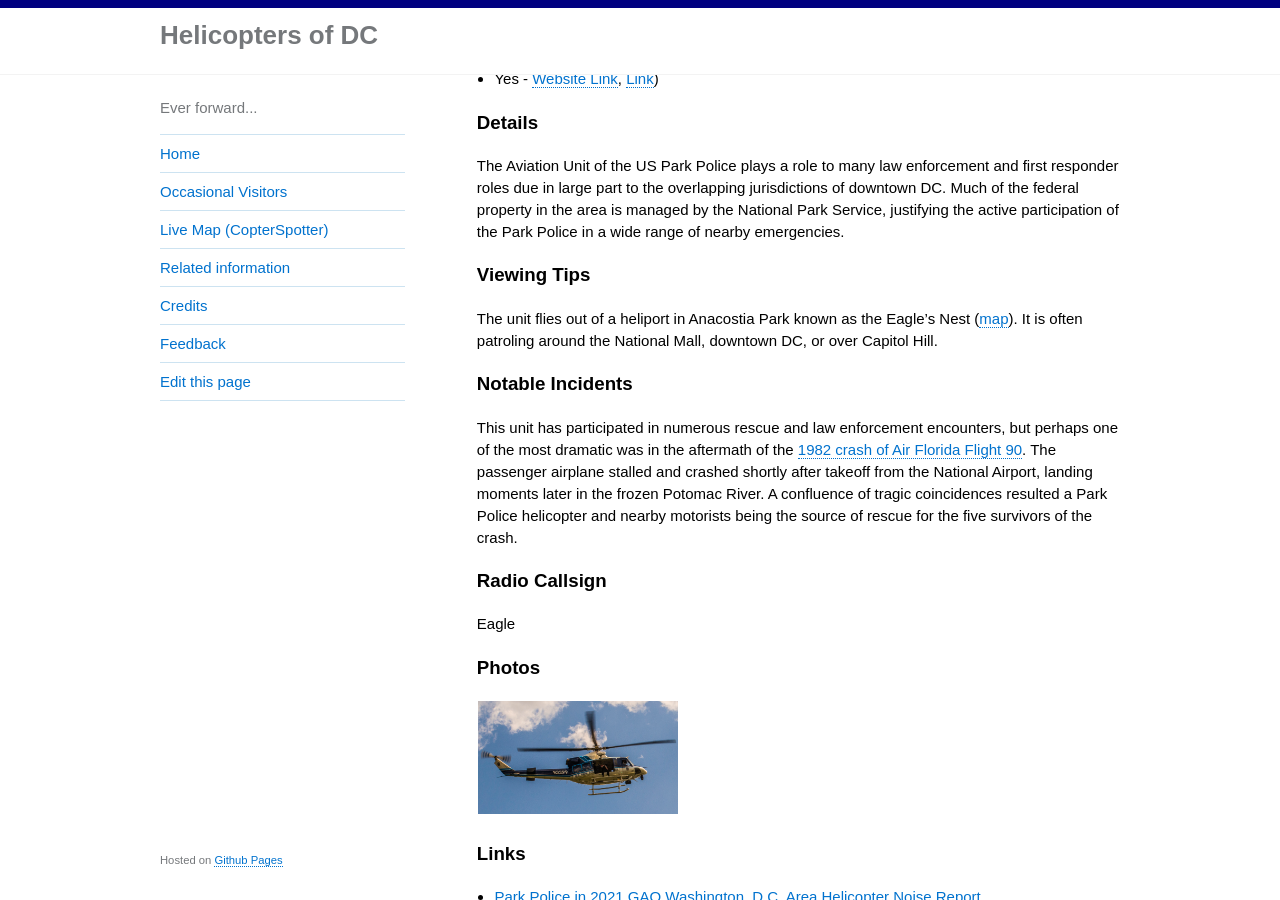
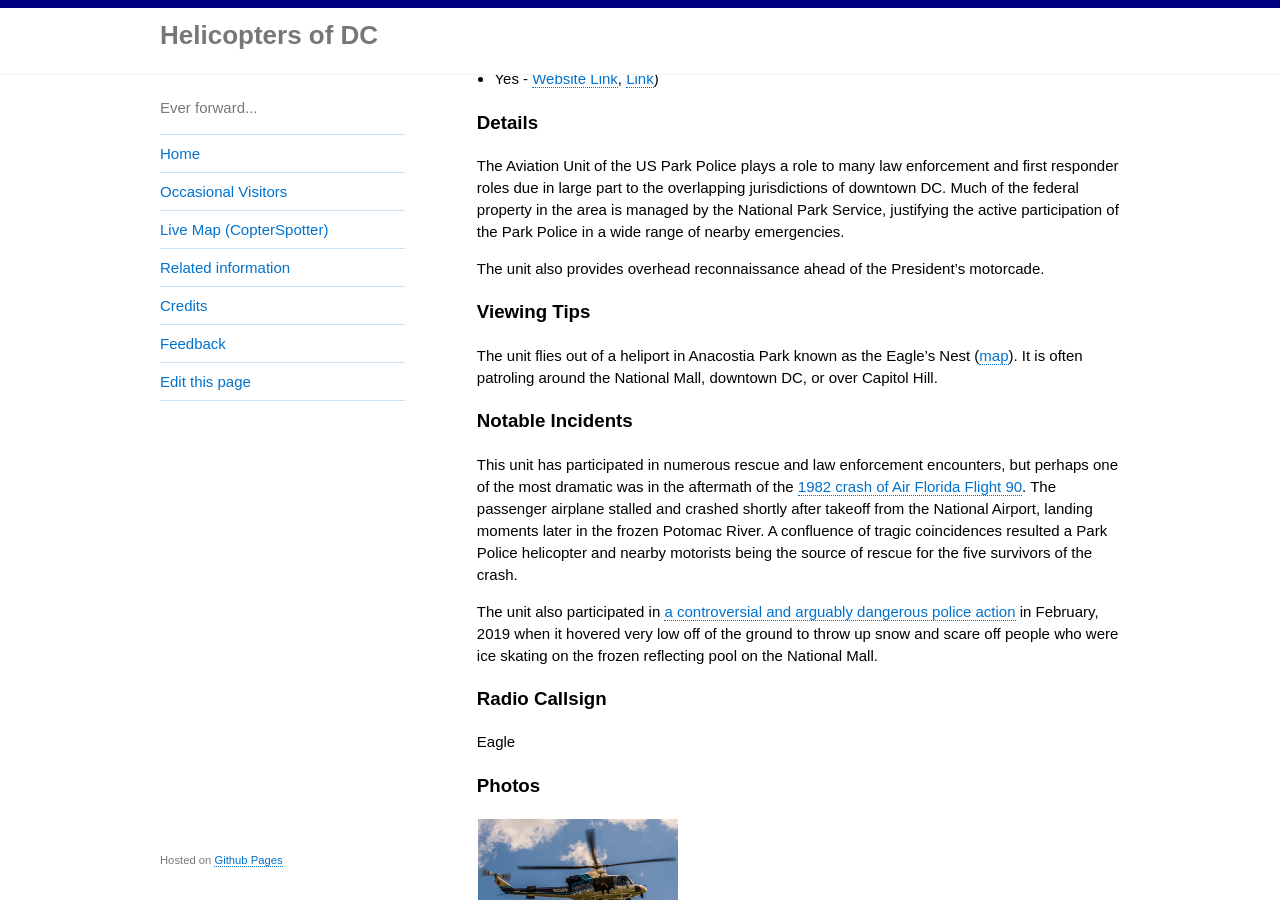
Before and after one commit to gbinal/dc-helicopters, a Jekyll site: the page built from _helicopters/2-us-park-police-aviation-unit.md, in a window 1280 px wide and 900 px high, scrolled down 482 px. Built offline with Jekyll 4.4.1, drawn with Linux system fonts in a browser that asks for light colours.

Commit message:
adding link

```diff
--- a/_helicopters/2-us-park-police-aviation-unit.md
+++ b/_helicopters/2-us-park-police-aviation-unit.md
@@ -22,6 +22,8 @@ The US Park Police has jurisdiction over many parts of DC and its aviation unit
 
 The Aviation Unit of the US Park Police plays a role to many law enforcement and first responder roles due in large part to the overlapping jurisdictions of downtown DC.  Much of the federal property in the area is managed by the National Park Service, justifying the active participation of the Park Police in a wide range of nearby emergencies.
 
+The unit also provides overhead reconnaissance ahead of the President's motorcade.
+
 ### Viewing Tips
 
 The unit flies out of a heliport in Anacostia Park known as the Eagle's Nest ([map](https://goo.gl/maps/Pg64vj1kg552)).  It is often patroling around the National Mall, downtown DC, or over Capitol Hill.
@@ -29,6 +31,8 @@ The unit flies out of a heliport in Anacostia Park known as the Eagle's Nest ([m
 ### Notable Incidents
 
 This unit has participated in numerous rescue and law enforcement encounters, but perhaps one of the most dramatic was in the aftermath of the [1982 crash of Air Florida Flight 90](https://en.wikipedia.org/wiki/Air_Florida_Flight_90). The passenger airplane stalled and crashed shortly after takeoff from the National Airport, landing moments later in the frozen Potomac River.  A confluence of tragic coincidences resulted a Park Police helicopter and nearby motorists being the source of rescue for the five survivors of the crash.
+
+The unit also participated in [a controversial and arguably dangerous police action](https://www.wusa9.com/article/news/verify-yes-us-park-police-used-a-helicopter-to-chase-ice-hockey-players-off-a-frozen-over-reflecting-pool/65-3b699d02-bd70-46d7-9d26-06944b2dbd03) in February, 2019 when it hovered very low off of the ground to throw up snow and scare off people who were ice skating on the frozen reflecting pool on the National Mall.
 
 ### Radio Callsign
 
```
